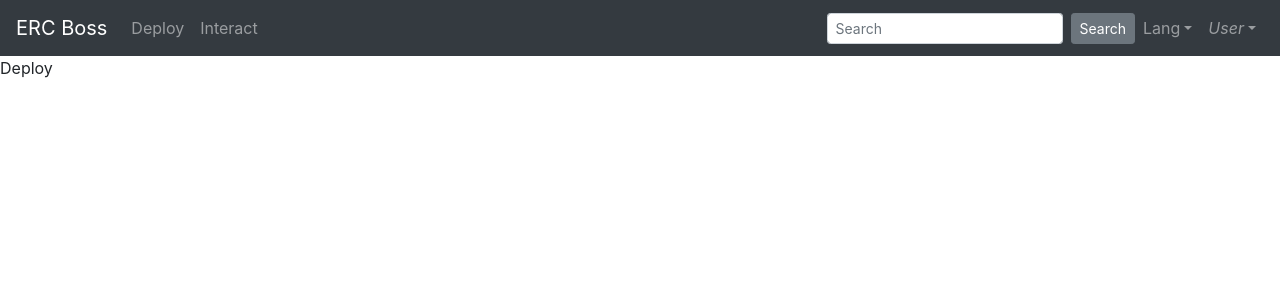
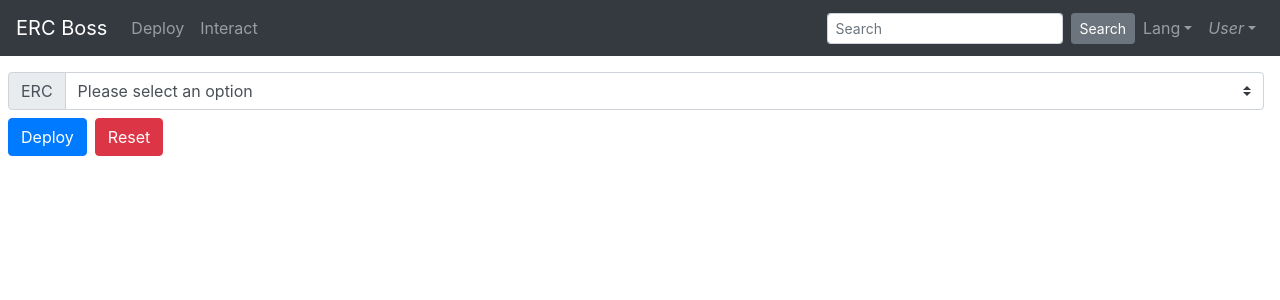
Before and after one commit to AbdelStark/erc-boss, a Vue app: page /deploy in a window 1280 px wide. Shown: the top 300 px of the page. Built offline with nearby package versions, Linux system fonts and the light colour scheme.

Commit message:
init deploy form

```diff
--- a/src/components/Deploy.vue
+++ b/src/components/Deploy.vue
@@ -1,12 +1,43 @@
 <template>
     <div>
-        Deploy
+        <b-form class="ml-2 mr-2">
+            <b-input-group @reset="reset" @submit="deployERC" class="mt-3" prepend="ERC">
+                <b-form-select :options="form.ercOptions"
+                               class="mr-2"
+                               v-model="form.ercType"></b-form-select>
+            </b-input-group>
+            <b-form-group class="mt-2">
+                <b-button class="mr-2" type="submit" variant="primary">Deploy</b-button>
+                <b-button type="reset" variant="danger">Reset</b-button>
+            </b-form-group>
+        </b-form>
     </div>
 </template>
 
 <script>
     export default {
         name: "Deploy",
+        data() {
+            return {
+                form: {
+                    ercType: null,
+                    ercOptions: [
+                        {value: null, text: 'Please select an option'},
+                        {value: 'erc-20', text: 'ERC-20 Token Standard '},
+                        {value: 'erc-721', text: 'ERC-721 Non-Fungible Token Standard'},
+                    ],
+                },
+            }
+        },
+        methods: {
+            deployERC(evt) {
+                evt.preventDefault();
+            },
+            reset(evt) {
+                evt.preventDefault();
+                this.form.ercType = null;
+            },
+        }
     }
 </script>
 
```
